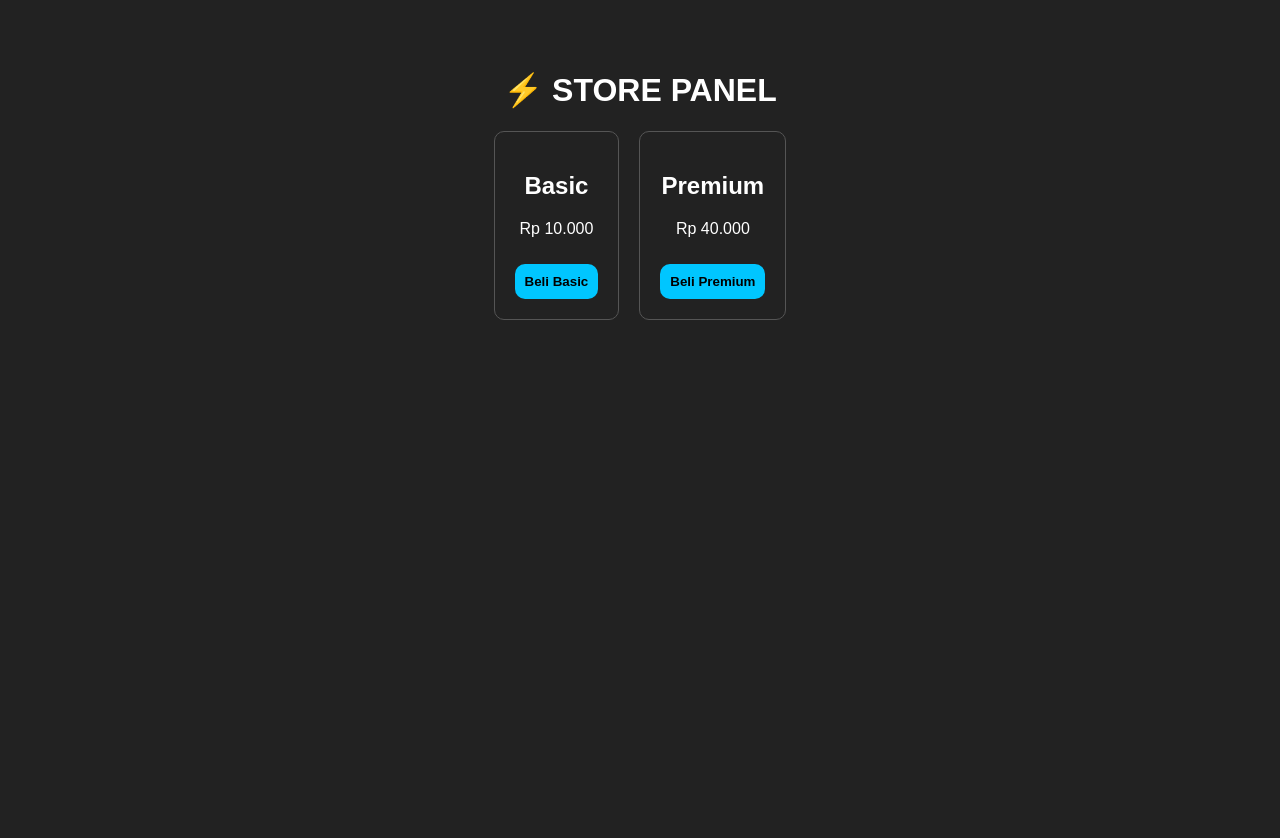
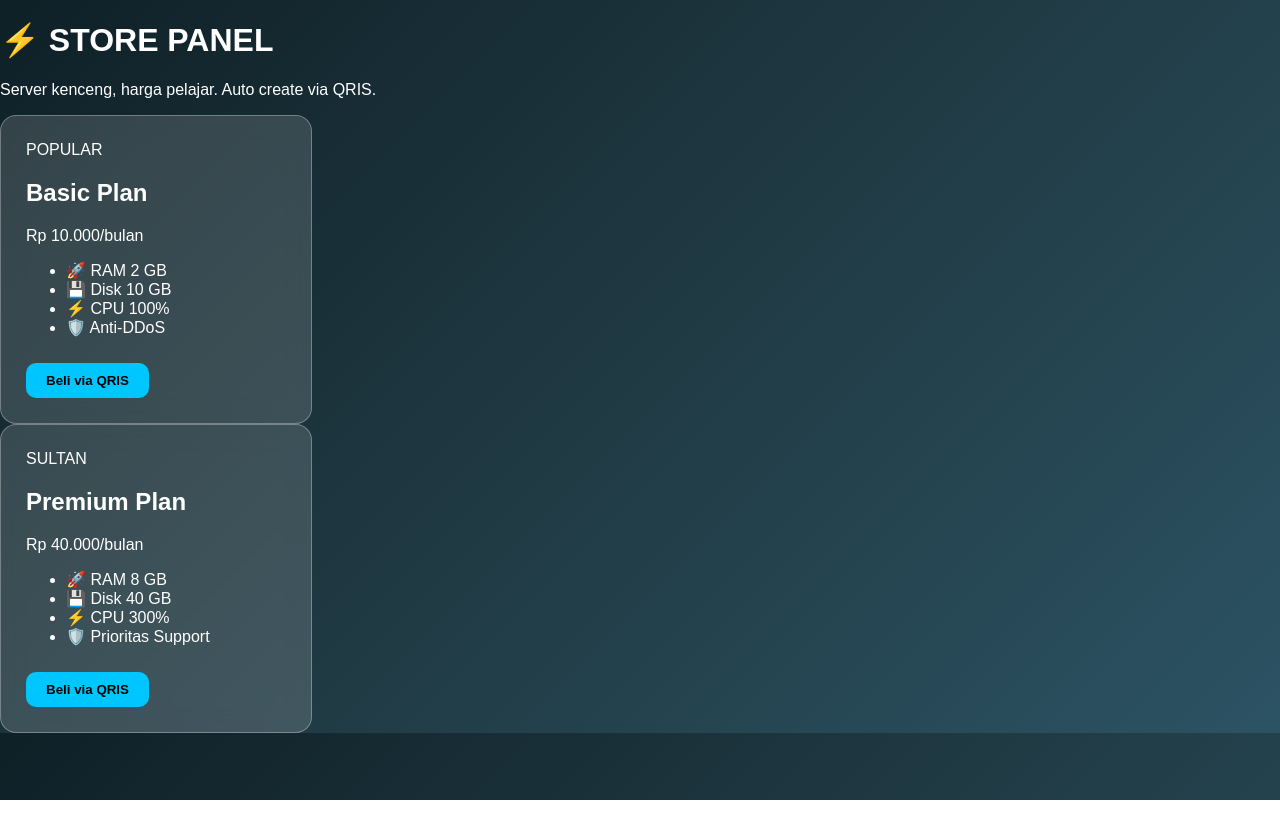
Before and after one commit to arthurxyzstudios-id/AAStore, a Next.js app: page / in a window 1280 px wide. Shown: the top 838 px of the page. After the commit the page ends 800 px from the top, so only its background shows below. Built offline with nearby package versions, Linux system fonts and the light colour scheme.

Commit message:
Update page.jsx

```diff
--- a/app/page.jsx
+++ b/app/page.jsx
@@ -1,43 +1,86 @@
 "use client";
+import { useState } from 'react';
 
 export default function Home() {
+  const [loading, setLoading] = useState(false);
+
   async function buy(plan) {
+    if (loading) return;
+    setLoading(true);
+
     try {
       const res = await fetch('/api/order', {
         method: 'POST',
-          headers: {'Content-Type': 'application/json'},
+        headers: { 'Content-Type': 'application/json' },
         body: JSON.stringify({ plan })
       });
 
       const data = await res.json();
 
       if (data.payment_url) {
+        // Redirect ke link QRIS
         window.location.href = data.payment_url;
       } else {
-            alert("Gagal order: " + JSON.stringify(data));
+        alert("Gagal order: " + (data.error || "Unknown error"));
+        setLoading(false);
       }
     } catch (e) {
       alert("Error: " + e.message);
+      setLoading(false);
     }
   }
 
   return (
-    <main style={{textAlign:'center', padding:'50px', background:'#222', color:'white', minHeight:'100vh'}}>
-      <h1>⚡ STORE PANEL</h1>
-      <div style={{display:'flex', gap:'20px', justifyContent:'center'}}>
+    <main className="main-container">
+      <div className="content">
+        <h1 className="title">⚡ STORE PANEL</h1>
+        <p className="subtitle">Server kenceng, harga pelajar. Auto create via QRIS.</p>
 
-        <div style={{border:'1px solid #555', padding:'20px', borderRadius:'10px'}}>
-          <h2>Basic</h2>
-          <p>Rp 10.000</p>
-          <button onClick={() => buy('basic')} style={{padding:'10px', cursor:'pointer'}}>Beli Basic</button>
+        <div className="grid">
+          {/* PLAN BASIC */}
+          <div className="card">
+            <div className="badge">POPULAR</div>
+            <h2>Basic Plan</h2>
+            <div className="price">Rp 10.000<span>/bulan</span></div>
+
+            <ul className="features">
+              <li>🚀 RAM 2 GB</li>
+              <li>💾 Disk 10 GB</li>
+              <li>⚡ CPU 100%</li>
+              <li>🛡️ Anti-DDoS</li>
+            </ul>
+
+            <button
+              onClick={() => buy('basic')}
+              disabled={loading}
+              className="btn"
+            >
+              {loading ? 'Memproses...' : 'Beli via QRIS'}
+            </button>
           </div>
 
-        <div style={{border:'1px solid #555', padding:'20px', borderRadius:'10px'}}>
-          <h2>Premium</h2>
-          <p>Rp 40.000</p>
-          <button onClick={() => buy('premium')} style={{padding:'10px', cursor:'pointer'}}>Beli Premium</button>
+          {/* PLAN PREMIUM */}
+          <div className="card premium">
+            <div className="badge gold">SULTAN</div>
+            <h2>Premium Plan</h2>
+            <div className="price">Rp 40.000<span>/bulan</span></div>
+
+            <ul className="features">
+              <li>🚀 RAM 8 GB</li>
+              <li>💾 Disk 40 GB</li>
+              <li>⚡ CPU 300%</li>
+              <li>🛡️ Prioritas Support</li>
+            </ul>
+
+            <button
+              onClick={() => buy('premium')}
+              disabled={loading}
+              className="btn btn-primary"
+            >
+              {loading ? 'Memproses...' : 'Beli via QRIS'}
+            </button>
           </div>
-
+        </div>
       </div>
     </main>
   );
```
Lines whose indentation alone changed are shown as unchanged.
